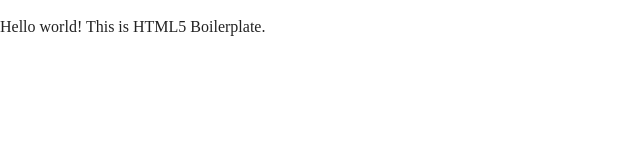
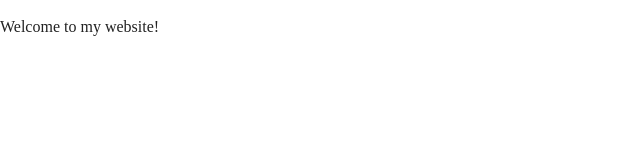
Before and after one commit to jljucutan/jljucutan.github.io, a website built with webpack: page index.html in a window 1280 px wide. Shown: the whole page, without its empty margins (0-640 px from the left). Built offline with nearby package versions, Linux system fonts and the light colour scheme.

Commit message:
set initial content

```diff
--- a/index.html
+++ b/index.html
@@ -25,8 +25,9 @@
 
 <body>
 
-  <!-- Add your site or application content here -->
-  <p>Hello world! This is HTML5 Boilerplate.</p>
+  <div class="container">
+    <p class="text-center">Welcome to my website!</p>
+  </div>
   <script src="js/vendor/modernizr-3.12.0.min.js"></script>
   <script src="js/app.js"></script>
 
```
